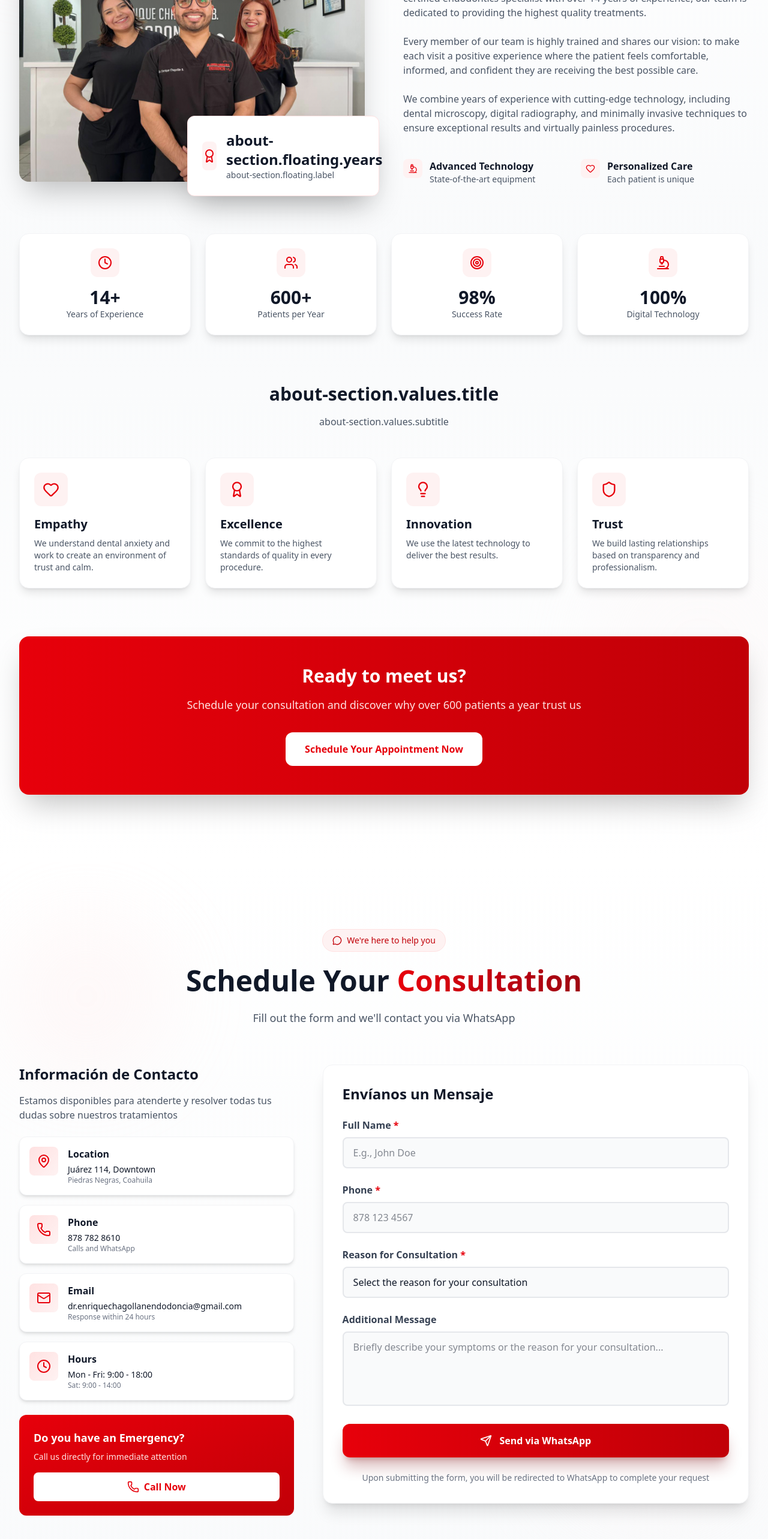
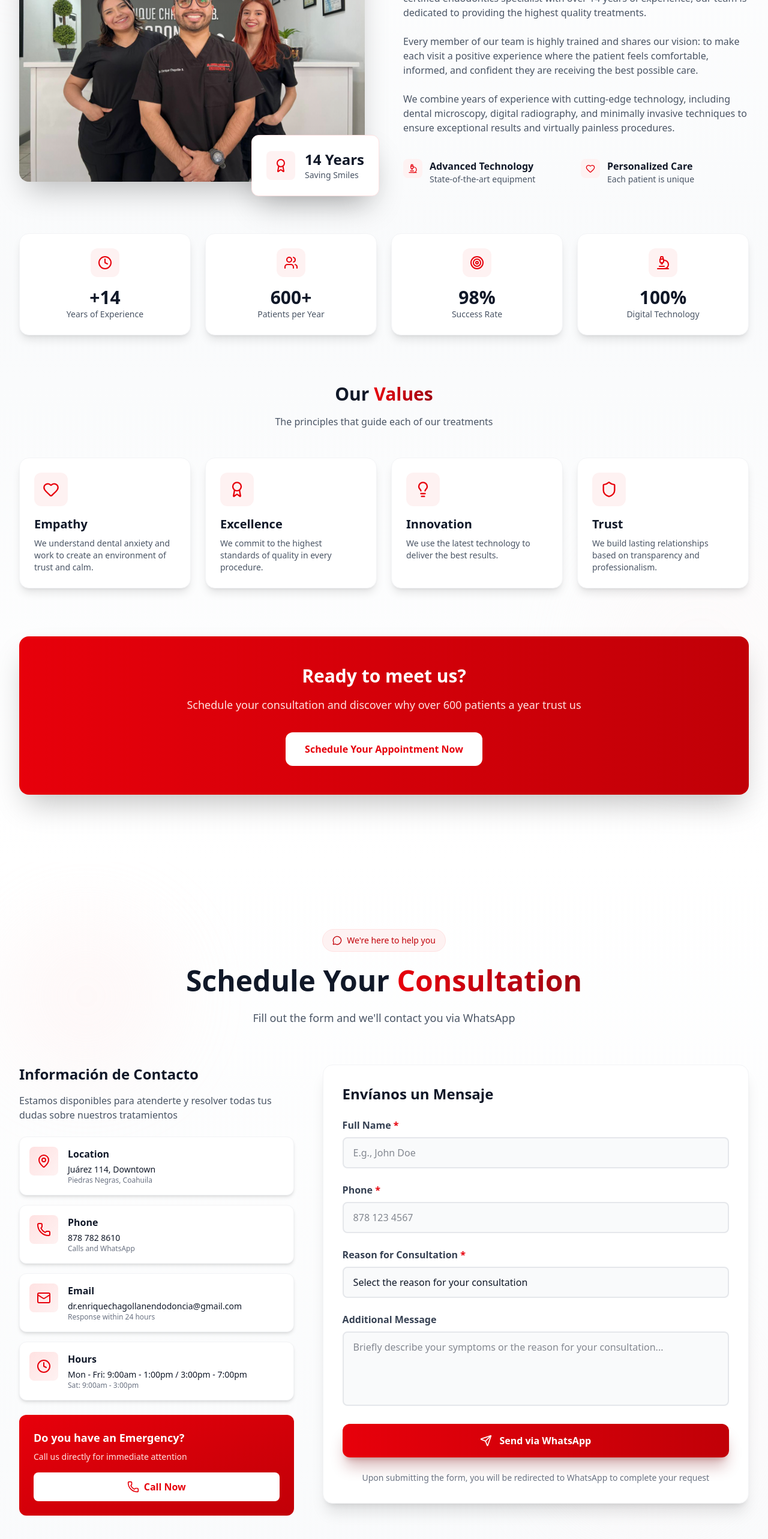
Before and after one commit to Cortes-dev/Dr.Chagollan-ENDODONCIA, a Next.js app: page /en in a window 1280 px wide. Shown: the part 6044-8610 px from the top of the page at 60% size. Built offline with nearby package versions, Linux system fonts and the light colour scheme.

Commit message:
se agrego contenido al JSON y se modifico las "variables" del html para sincronizarlas con el JSON

```diff
--- a/app/[lang]/About.tsx
+++ b/app/[lang]/About.tsx
@@ -197,7 +197,7 @@ const About = () => {
         <div className="mb-20">
           <div className="text-center max-w-2xl mx-auto mb-12">
             <h3 className="text-3xl font-bold text-gray-900 mb-4">
-              {t.rich('values.title', {
+              {t.rich('valores.title', {
                 highlight: (chunks) => (
                   <span className="bg-gradient-to-r from-red-600 to-red-800 bg-clip-text text-transparent">
                     {chunks}
@@ -206,7 +206,7 @@ const About = () => {
               })}
             </h3>
             <p className="text-gray-600">
-              {t('values.subtitle')}
+              {t('valores.subtitle')}
             </p>
           </div>
 
--- a/messages/en.json
+++ b/messages/en.json
@@ -146,7 +146,6 @@
       }
     }
   },
-
   "casos_clinicos": {
     "header": {
       "badge": {
@@ -214,8 +213,6 @@
       "telefono": "8787828610"
     }
   },
-
-
   "testimonios-section": {
     "header": {
       "badge": "What our patients say",
@@ -295,7 +292,7 @@
       ]
     },
     "stats": [
-      { "icon": "Clock", "number": "14+", "label": "Years of Experience" },
+      { "icon": "Clock", "number": "+14", "label": "Years of Experience" },
       { "icon": "Users", "number": "600+", "label": "Patients per Year" },
       { "icon": "Target", "number": "98%", "label": "Success Rate" },
       { "icon": "Microscope", "number": "100%", "label": "Digital Technology" }
@@ -329,6 +326,14 @@
         "text": "Schedule Your Appointment Now",
         "url": "tel:8787828610"
       }
+    },
+    "floating": {
+      "years": "14 Years",
+      "label": "Saving Smiles"
+    },
+    "valores": {
+      "title": "Our <highlight>Values</highlight>",
+      "subtitle": "The principles that guide each of our treatments"
     }
   },
   "contact-section": {
@@ -362,8 +367,8 @@
       {
         "icon": "Clock",
         "title": "Hours",
-        "content": "Mon - Fri: 9:00 - 18:00",
-        "subcontent": "Sat: 9:00 - 14:00",
+        "content": "Mon - Fri: 9:00am - 1:00pm / 3:00pm - 7:00pm",
+        "subcontent": "Sat: 9:00am - 3:00pm",
         "link": null
       }
     ],
@@ -522,8 +527,8 @@
         "href": "tel:8787828610"
       },
       "email": {
-        "label": "contacto@drchagollan.com",
-        "href": "mailto:contacto@drchagollan.com"
+        "label": "dr.enriquechagollanendodoncia@gmail.com",
+        "href": "mailto:dr.enriquechagollanendodoncia@gmail.com"
       },
       "schedule": {
         "weekdays": "Mon - Fri: 9:00 AM - 6:00 PM",
--- a/messages/es.json
+++ b/messages/es.json
@@ -297,7 +297,7 @@
       ]
     },
     "stats": [
-      { "icon": "Clock", "number": "14+", "label": "Años de Experiencia" },
+      { "icon": "Clock", "number": "+14", "label": "Años de Experiencia" },
       { "icon": "Users", "number": "600+", "label": "Pacientes por Año" },
       { "icon": "Target", "number": "98%", "label": "Tasa de Éxito" },
       {
@@ -332,6 +332,14 @@
       "title": "¿Listo para conocernos?",
       "description": "Agenda tu consulta y descubre por qué más de 600 pacientes al año confían en nosotros",
       "button": { "text": "Agenda tu Cita Ahora", "url": "tel:8787828610" }
+    },
+    "floating": {
+      "years": "14 Años",
+      "label": "Salvando Sonrisas"
+    },
+    "valores":{
+      "title": "Nuestros Valores",
+      "subtitle": "Los principios que guían cada uno de nuestros tratamientos"
     }
   },
   "contact-section": {
@@ -365,8 +373,8 @@
       {
         "icon": "Clock",
         "title": "Horarios",
-        "content": "Lun - Vie: 9:00 - 18:00",
-        "subcontent": "Sáb: 9:00 - 14:00",
+        "content": "Lun - Vie: 9:00am - 1:00pm / 3:00pm - 7:00pm",
+        "subcontent": "Sáb: 9:00am - 3:00pm",
         "link": null
       }
     ],
@@ -529,8 +537,8 @@
         "href": "tel:8787828610"
       },
       "email": {
-        "label": "contacto@drchagollan.com",
-        "href": "mailto:contacto@drchagollan.com"
+        "label": "dr.enriquechagollanendodoncia@gmail.com",
+        "href": "mailto:dr.enriquechagollanendodoncia@gmail.com"
       },
       "schedule": {
         "weekdays": "Lun - Vie: 9:00 - 18:00",
```
